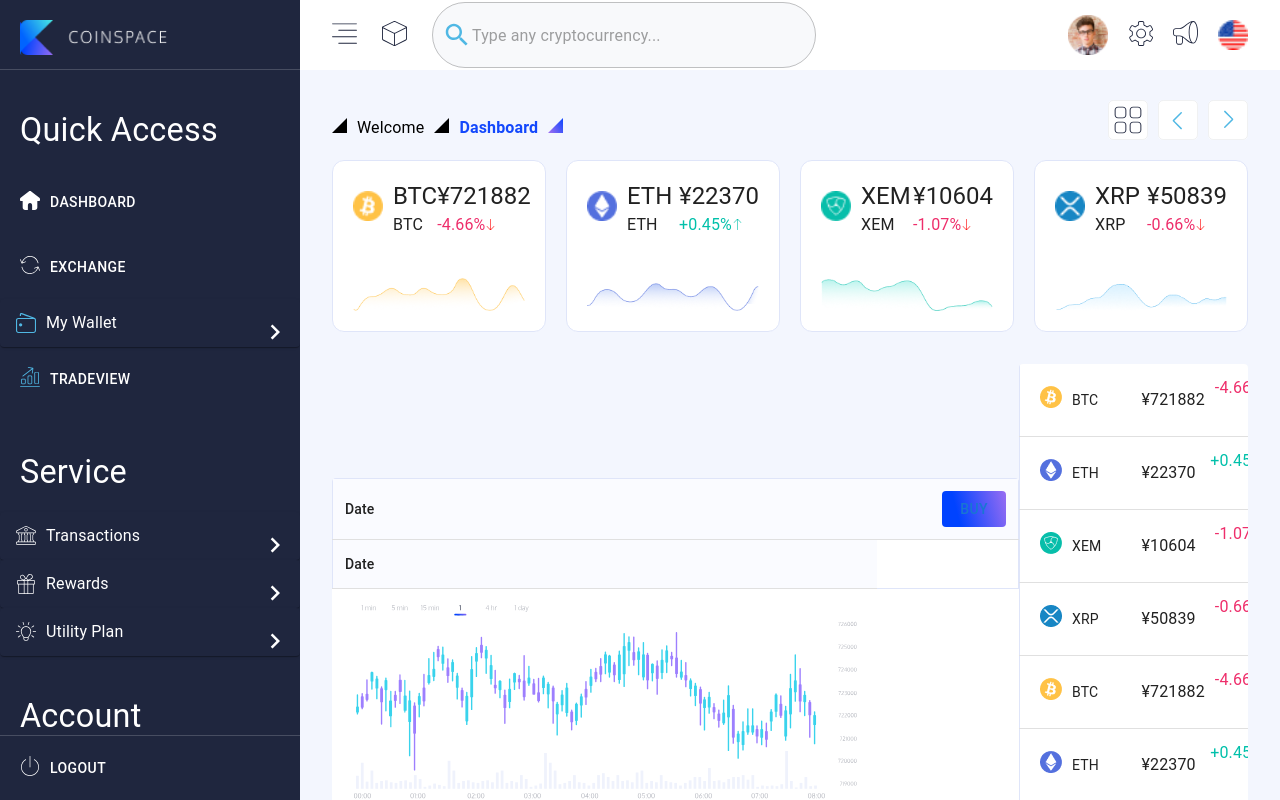
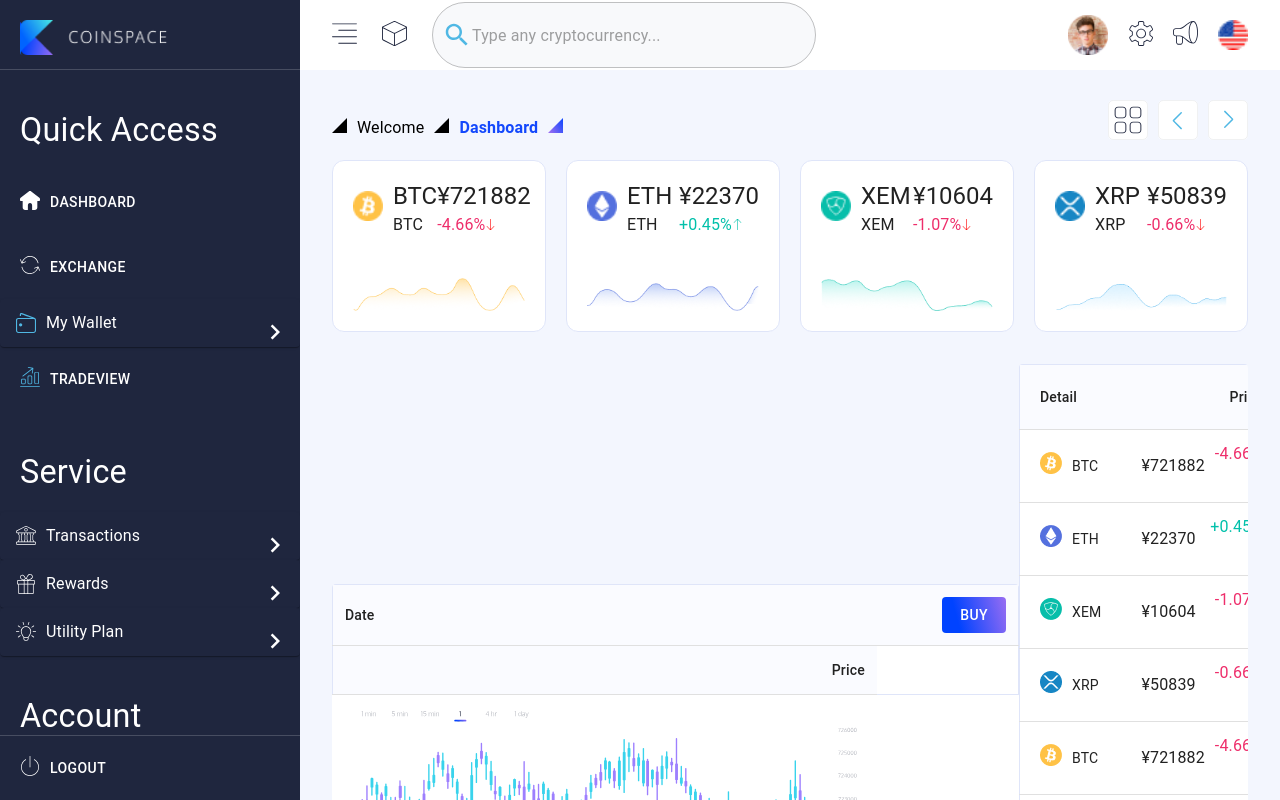
Before and after one commit to neharadialcode/material-ui-dashboard, a Next.js app: page / in a window 1280 px wide. Built offline with nearby package versions, Linux system fonts and the light colour scheme.

Commit message:
chart added

```diff
--- /dev/null
+++ b/components/BTCRightTable.jsx
@@ -0,0 +1,120 @@
+import React from "react";
+import {
+  Box,
+  Button,
+  Table,
+  TableBody,
+  TableCell,
+  TableContainer,
+  TableHead,
+  TableRow,
+  Typography,
+} from "@mui/material";
+import Paper from "@mui/material/Paper";
+import { sliderData } from "./Helper";
+import { GraphImgTable, UpArrow } from "./Icons";
+const BTCRightTable = () => {
+  return (
+    <TableContainer component={Paper} sx={{ boxShadow: "none", width: "25%" }}>
+      <Table
+        sx={{
+          borderLeft: "1px solid ",
+          borderColor: "#DFE5F9",
+        }}
+        size="small"
+        aria-label="a dense table"
+      >
+        {" "}
+        <TableHead
+          sx={{
+            bgcolor: "#FAFBFF",
+            border: "1px solid",
+            borderColor: "#DFE5F9",
+          }}
+        >
+          <TableRow
+            sx={{
+              bgcolor: "#FAFBFF",
+              border: "1px solid",
+              borderColor: "#DFE5F9",
+            }}
+          >
+            <TableCell sx={{ padding: "20px" }} align="left">
+              Detail
+            </TableCell>
+            <TableCell sx={{ padding: "20px" }} align="right">
+              Price
+            </TableCell>
+          </TableRow>
+        </TableHead>
+        <TableBody>
+          {sliderData.map((obj) => (
+            <TableRow
+              key={obj.name}
+              sx={{
+                "&:last-child td, &:last-child th": { border: 0 },
+                "&:hover": {
+                  backgroundColor: "#FAFBFF",
+                },
+              }}
+            >
+              <TableCell
+                sx={{
+                  padding: "12px 20px",
+                }}
+                align="left"
+              >
+                <Box
+                  sx={{
+                    display: "flex",
+                    alignItems: "center",
+                  }}
+                >
+                  <Box sx={{ paddingRight: "10px" }}>
+                    <img src={obj.icon} alt={obj.name} />
+                  </Box>
+                  <Box>{obj.name}</Box>
+                </Box>
+              </TableCell>
+              <TableCell sx={{ padding: "12px 20px" }} align="right">
+                <Box
+                  sx={{
+                    display: "flex",
+                    alignItems: "center",
+                    justifyContent: "flex-end",
+                  }}
+                >
+                  <Typography sx={{ paddingRight: "10px" }}>
+                    ¥{obj.amount}
+                  </Typography>
+                  <Typography
+                    sx={{
+                      color: {
+                        defaultSize: String(obj.range).includes("-")
+                          ? "color.red"
+                          : "#01C0AA",
+                      },
+                    }}
+                  >
+                    {String(obj.range).includes("-") ? "" : "+"}
+                    {obj.range}%
+                    <UpArrow
+                      rotate={
+                        String(obj.range).includes("-") ? "180deg" : "0deg"
+                      }
+                      color={
+                        String(obj.range).includes("-") ? "red" : "#01C0AA"
+                      }
+                    />
+                  </Typography>
+                </Box>
+              </TableCell>
+            </TableRow>
+          ))}
+        </TableBody>
+      </Table>
+    </TableContainer>
+  );
+};
+
+export default BTCRightTable;
--- a/components/BTCchart.jsx
+++ b/components/BTCchart.jsx
@@ -13,6 +13,7 @@
 import Paper from "@mui/material/Paper";
 import { sliderData } from "./Helper";
 import { GraphImgTable, UpArrow } from "./Icons";
+import BTCRightTable from "./BTCRightTable";
 
 const BTCchart = () => {
   function createData(name, calories, fat, carbs, protein) {
@@ -39,7 +40,7 @@
           component={Paper}
           sx={{ boxShadow: "none", width: "75%" }}
         >
-          <Table sx={{ minWidth: 650 }} size="small" aria-label="a dense table">
+          <Table size="small" aria-label="a dense table">
             <TableHead
               sx={{
                 bgcolor: "#FAFBFF",
@@ -58,16 +59,17 @@
                 <TableCell sx={{ padding: "12px" }} align="right">
                   <Button
                     sx={{
+                      color: "color.white",
                       background:
                         "linear-gradient(75deg, #0043FF 25.69%, #A370F1 105.3%)",
                     }}
                   >
-                    {" "}
                     BUY
                   </Button>
                 </TableCell>
               </TableRow>
             </TableHead>
+
             <TableHead
               sx={{
                 bgcolor: "#FAFBFF",
@@ -82,7 +84,9 @@
                   borderColor: "#DFE5F9",
                 }}
               >
-                <TableCell sx={{ padding: "12px" }}>Date</TableCell>
+                <TableCell sx={{ padding: "12px" }} align="right">
+                  Price
+                </TableCell>
               </TableRow>
             </TableHead>
             <TableBody>
@@ -92,86 +96,7 @@
             </TableBody>
           </Table>
         </TableContainer>
-        <TableContainer
-          component={Paper}
-          sx={{ boxShadow: "none", width: "25%" }}
-        >
-          <Table
-            sx={{
-              minWidth: "auto",
-              borderLeft: "1px solid ",
-              borderColor: "#DFE5F9",
-            }}
-            size="small"
-            aria-label="a dense table"
-          >
-            <TableBody>
-              {sliderData.map((obj) => (
-                <TableRow
-                  key={obj.name}
-                  sx={{
-                    "&:last-child td, &:last-child th": { border: 0 },
-                    "&:hover": {
-                      backgroundColor: "#FAFBFF",
-                    },
-                  }}
-                >
-                  <TableCell
-                    sx={{
-                      padding: "12px 20px",
-                    }}
-                    align="left"
-                  >
-                    <Box
-                      sx={{
-                        display: "flex",
-                        alignItems: "center",
-                      }}
-                    >
-                      <Box sx={{ paddingRight: "10px" }}>
-                        <img src={obj.icon} alt={obj.name} />
-                      </Box>
-                      <Box>{obj.name}</Box>
-                    </Box>
-                  </TableCell>
-                  <TableCell sx={{ padding: "12px 20px" }} align="right">
-                    <Box
-                      sx={{
-                        display: "flex",
-                        alignItems: "center",
-                        justifyContent: "flex-end",
-                      }}
-                    >
-                      <Typography sx={{ paddingRight: "10px" }}>
-                        ¥{obj.amount}
-                      </Typography>
-                      <Typography
-                        sx={{
-                          color: {
-                            defaultSize: String(obj.range).includes("-")
-                              ? "color.red"
-                              : "#01C0AA",
-                          },
-                        }}
-                      >
-                        {String(obj.range).includes("-") ? "" : "+"}
-                        {obj.range}%
-                        <UpArrow
-                          rotate={
-                            String(obj.range).includes("-") ? "180deg" : "0deg"
-                          }
-                          color={
-                            String(obj.range).includes("-") ? "red" : "#01C0AA"
-                          }
-                        />
-                      </Typography>
-                    </Box>
-                  </TableCell>
-                </TableRow>
-              ))}
-            </TableBody>
-          </Table>
-        </TableContainer>
+        <BTCRightTable />
       </Box>
     </Box>
   );
--- a/components/Helper.jsx
+++ b/components/Helper.jsx
@@ -67,4 +67,21 @@
     range: -0.66,
     graphImg: "/assets/img/slider_img_4.png",
   },
+  {
+    icon: "/assets/img/slider_btc_img.png",
+    name: "BTC",
+    amount: 721882,
+    desc: "Bitcoin",
+    range: -4.66,
+    graphImg: "/assets/img/slider_img_1.png",
+  },
+  {
+    icon: "/assets/img/Bitcoin-2.png",
+
+    name: "ETH",
+    amount: 22370,
+    desc: "Ethereum",
+    range: +0.45,
+    graphImg: "/assets/img/slider_img_2.png",
+  },
 ];
```
